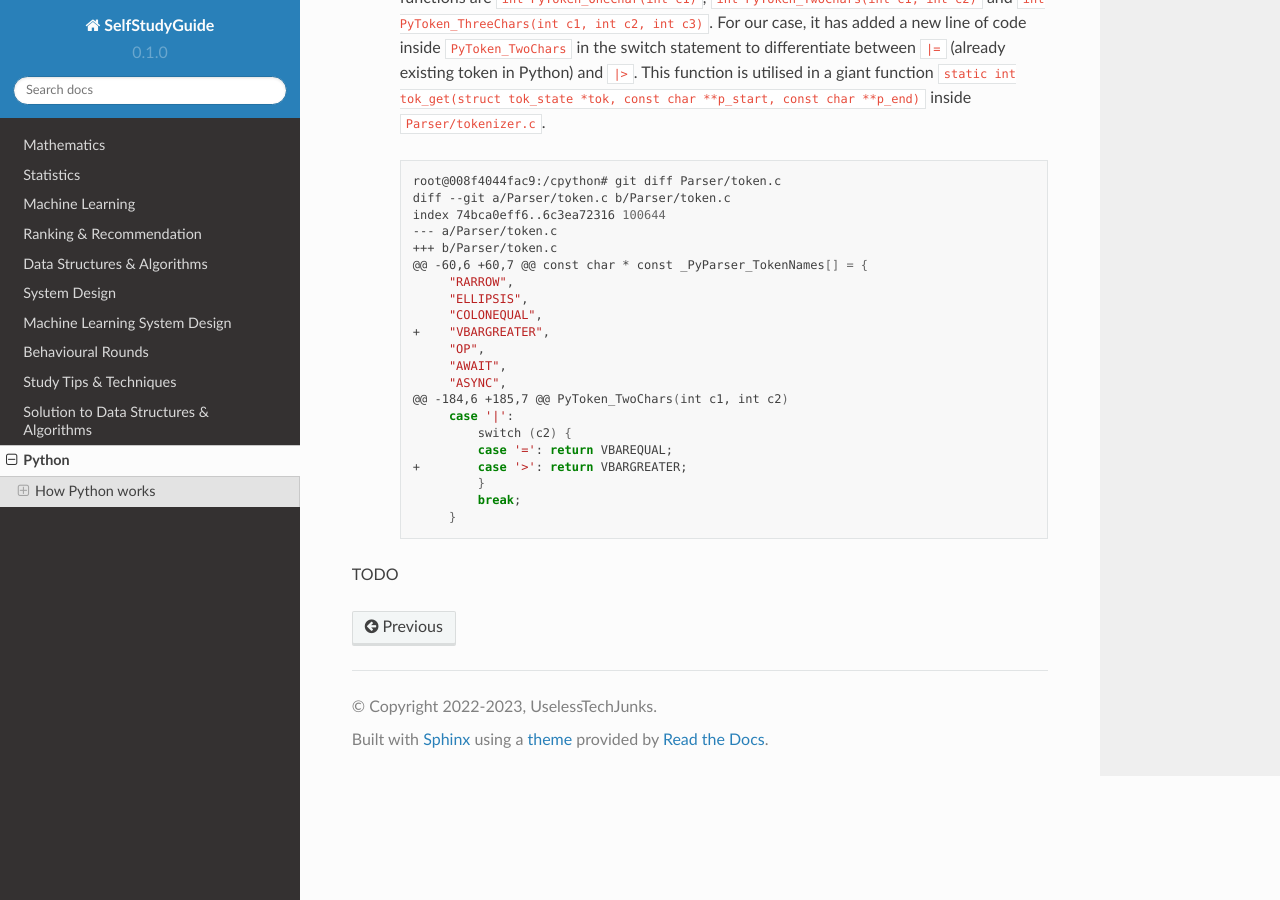
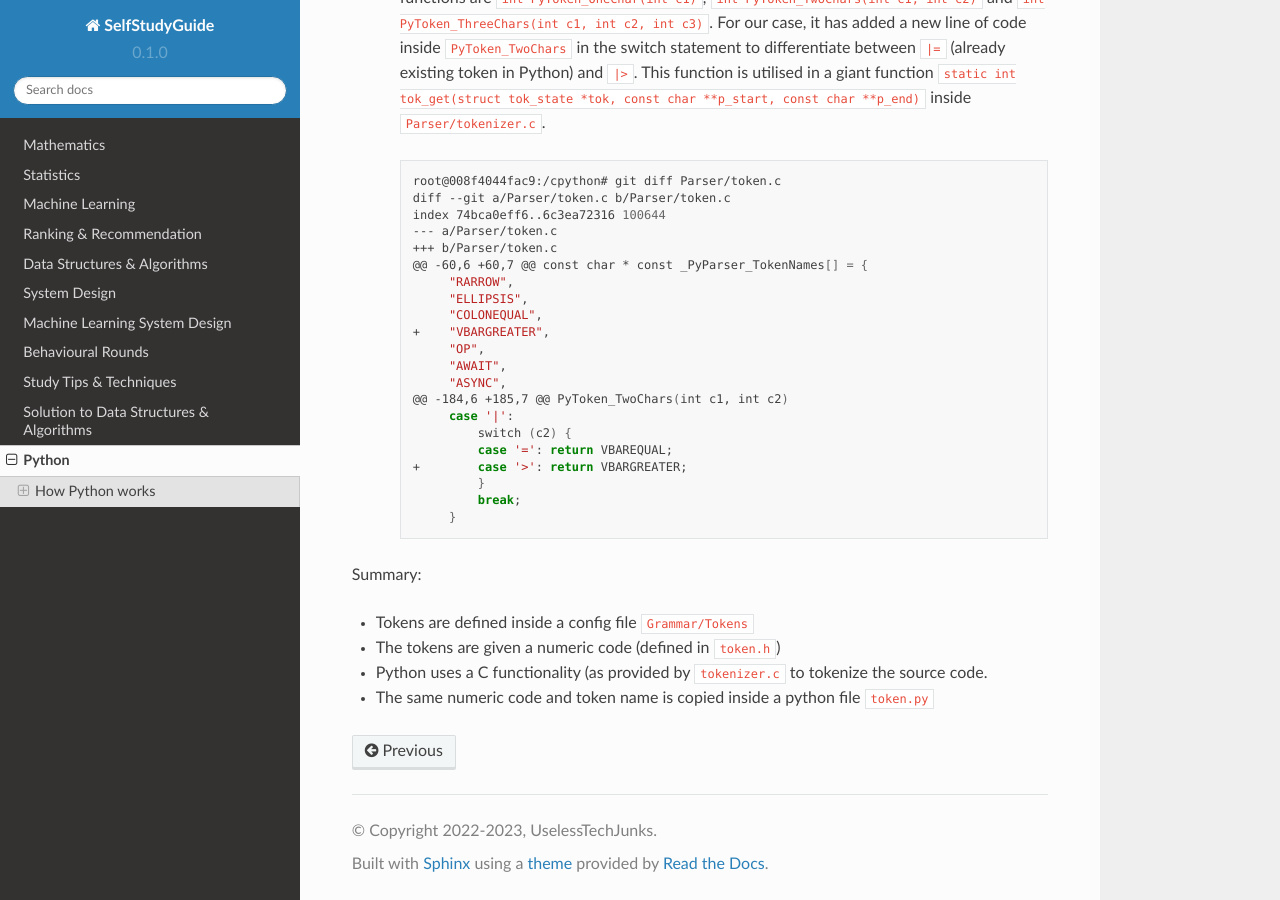
Before and after one commit to uselesstechjunks/leetcode, a Sphinx documentation site: the page built from docs/source/python.rst, in a window 1280 px wide and 900 px high, scrolled down 4196 px. Built offline with Sphinx 7.4.7 and the Read the Docs theme 2.0.0, drawn with Linux system fonts in a browser that asks for light colours.

Commit message:
Update python.rst

```diff
--- a/docs/source/python.rst
+++ b/docs/source/python.rst
@@ -224,4 +224,9 @@ Let's dig deep into see what changes were made in each of these files and what t
                  break;
              }
 
-TODO
+Summary:
+
+* Tokens are defined inside a config file ``Grammar/Tokens``
+* The tokens are given a numeric code (defined in ``token.h``)
+* Python uses a C functionality (as provided by ``tokenizer.c`` to tokenize the source code.
+* The same numeric code and token name is copied inside a python file ``token.py``
```
